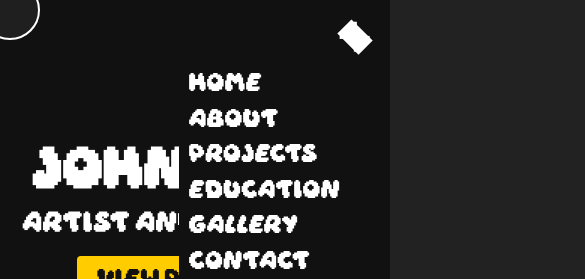
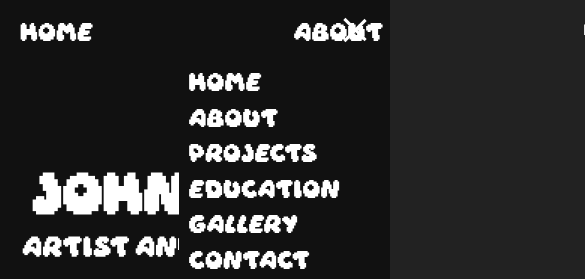
Before and after one commit to uckbu/portfolio, a plain HTML site: page index.html in a window 390 px wide. Both pictures are taken after a click on the element 355 px from the left and 33 px from the top of the page. Shown: the top 279 px of the page, 585 px wide, since content can reach past the window. Drawn offline with Linux system fonts and the light colour scheme.

Commit message:
Add files via upload

```diff
--- a/about.css
+++ b/about.css
@@ -8,8 +8,8 @@
   }
   #cursor-circle {
     position: fixed;
-    width: 60px;
-    height: 60px;
+    width: 20px;
+    height: 20px;
     border-radius: 50%;
     border: 2px solid white;
     background-color: rgba(255, 255, 255, 0.062);
@@ -52,6 +52,9 @@ body {
 header {
   background-color: #111;
   padding: 20px;
+}
+.top-banner li {
+  margin-right: 200px;
 }
 
 nav ul {
@@ -148,17 +151,6 @@ footer {
   cursor: pointer;
 }
 
-.burger-icon {
-  width: 30px;
-  height: 4px;
-  background-color: #fff;
-  margin-bottom: 6px;
-  transition: transform 0.3s;
-}
-
-.burger-menu.active .burger-icon {
-  transform: rotate(45deg) translate(5px, 5px);
-}
 
 .menu-links {
   display: none;
--- a/index.html
+++ b/index.html
@@ -5,12 +5,19 @@
   <meta name="viewport" content="width=device-width, initial-scale=1.0">
   <title>Personal Portfolio</title>
   <link rel="stylesheet" href="style.css">
-  <link href="Daydream.ttf" rel="stylesheet">
 </head>
 <body>
   <!-- Header -->
   <header>
     <nav>
+      <ul class="top-banner">
+        <li><a href="index.html">Home</a></li>
+        <li><a href="about.html">About</a></li>
+        <li><a href="projects.html">Projects</a></li>
+        <li><a href="education.html">Education</a></li>
+        <li><a href="gallery.html">Gallery</a></li>
+        <li><a href="contact.html">Contact</a></li>
+      </ul>
       <div class="burger-menu">
         <div class="burger-icon">
           <span></span>
@@ -28,6 +35,10 @@
       </div>
     </nav>
   </header>
+
+
+
+
   <!-- Cursor-->
   <div id="cursor-circle"></div>
 
--- a/projcss.css
+++ b/projcss.css
@@ -8,8 +8,8 @@
   }
   #cursor-circle {
     position: fixed;
-    width: 60px;
-    height: 60px;
+    width: 20px;
+    height: 20px;
     border-radius: 50%;
     border: 2px solid white;
     background-color: rgba(255, 255, 255, 0.062);
@@ -53,7 +53,9 @@ header {
   background-color: #111;
   padding: 20px;
 }
-
+.top-banner li {
+  margin-right: 200px;
+}
 nav ul {
   list-style: none;
   display: flex;
--- a/script.js
+++ b/script.js
@@ -19,11 +19,13 @@ const menuLinks = document.querySelector('.menu-links');
 
 burgerMenu.addEventListener('click', function() {
   this.classList.toggle('active');
+  menuLinks.classList.toggle('active');
 });
 
 document.addEventListener('click', function(event) {
-  if (!burgerMenu.contains(event.target)) {
+  if (!burgerMenu.contains(event.target) && !menuLinks.contains(event.target)) {
     burgerMenu.classList.remove('active');
+    menuLinks.classList.remove('active');
   }
 });
 
@@ -45,12 +47,23 @@ menuItems.forEach(item => {
     });
 
     burgerMenu.classList.remove('active');
+    menuLinks.classList.remove('active');
   });
 });
 
+// Page Navigation
+const pageLinks = document.querySelectorAll('.menu-links a');
 
-    document.addEventListener('mousemove', function(e) {
-        var cursorCircle = document.getElementById('cursor-circle');
-        cursorCircle.style.left = e.clientX - 20 + 'px';
-        cursorCircle.style.top = e.clientY - 20 + 'px';
-      });
+pageLinks.forEach(link => {
+  link.addEventListener('click', function(event) {
+    event.preventDefault();
+    const targetPage = this.getAttribute('href');
+    window.location.href = targetPage;
+  });
+});
+
+document.addEventListener('mousemove', function(e) {
+  var cursorCircle = document.getElementById('cursor-circle');
+  cursorCircle.style.left = e.clientX - 20 + 'px';
+  cursorCircle.style.top = e.clientY - 20 + 'px';
+});
--- a/style.css
+++ b/style.css
@@ -8,8 +8,8 @@
   }
   #cursor-circle {
     position: fixed;
-    width: 60px;
-    height: 60px;
+    width: 20px;
+    height: 20px;
     border-radius: 50%;
     border: 2px solid white;
     background-color: rgba(255, 255, 255, 0.062);
@@ -84,6 +84,35 @@ a:hover {
   header {
     background-color: #111;
     padding: 20px;
+    display: flex;
+    justify-content: space-between;
+    align-items: center;
+  }
+
+  nav {
+    display: flex;
+    align-items: center;
+  }
+
+  .top-banner {
+    list-style: none;
+    display: flex;
+    margin-right: 40px;
+  }
+
+  .top-banner li {
+    margin-right: 200px;
+  }
+
+  .top-banner li a {
+    font-family: Daydreams, sans-serif;
+    color: #fff;
+    text-decoration: none;
+    transition: color 0.3s;
+  }
+
+  .top-banner li a:hover {
+    color: #ffcc00;
   }
 
   nav ul {
@@ -278,6 +307,7 @@ nav ul li a {
       opacity: 0;
     }
     }
+
 /* Burger Menu */
 .burger-menu {
   position: fixed;
@@ -287,17 +317,6 @@ nav ul li a {
   cursor: pointer;
 }
 
-    .burger-icon {
-    width: 30px;
-    height: 4px;
-    background-color: #fff;
-    margin-bottom: 6px;
-    transition: transform 0.3s;
-    }
-
-   .burger-menu.active .burger-icon {
-    transform: rotate(45deg) translate(5px, 5px);
-   }
 
 .menu-links {
   display: none;
@@ -322,6 +341,7 @@ nav ul li a {
 .burger-menu.active .menu-links {
   display: block;
 }
+
 /* Projects Section */
 .projects-section {
     padding: 60px 0;
```
Also changed, not shown: about.html (+10 -0 lines), projects.html (+10 -0 lines), projfiles.css (added, +55 -0 lines), _redirects.txt (added). Lines whose indentation alone changed are shown as unchanged.
